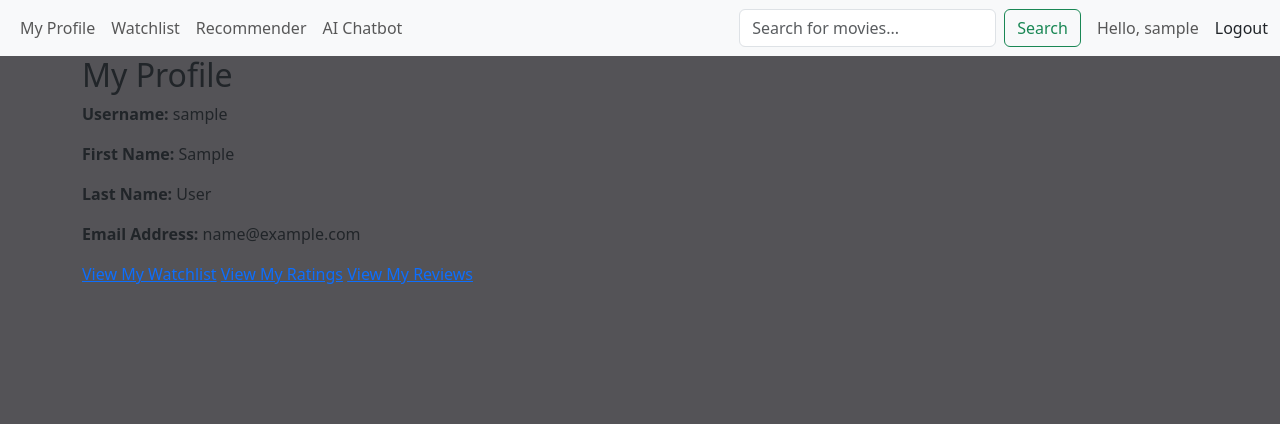
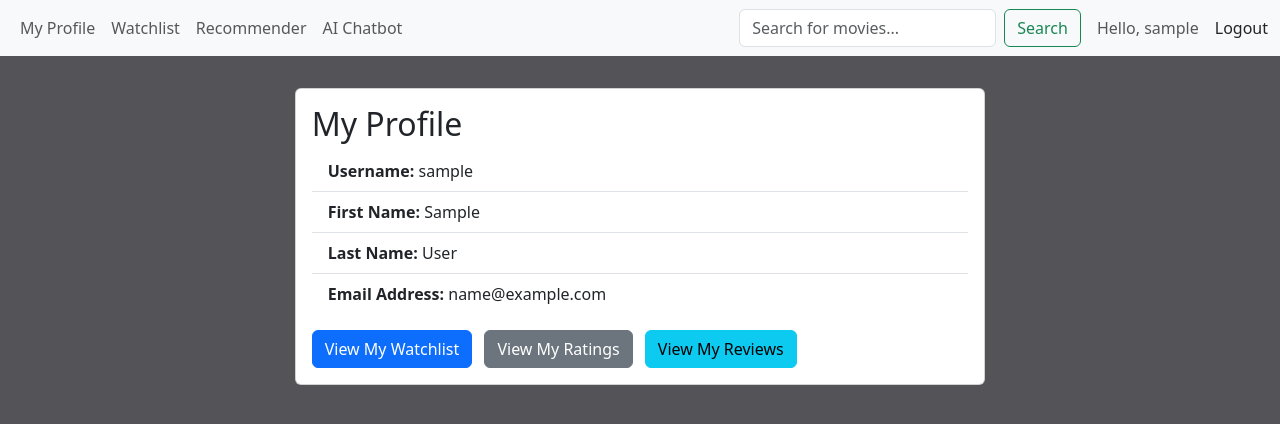
Before and after one commit to tahirkhan54321/Movie-Recommendation-Python, a Django app: page /profile/ in a window 1280 px wide. Shown: the top 424 px of the page. Run offline with Django 5.2, Linux system fonts and the light colour scheme; the visitor is signed in with stand-in values (Sample User, id 1).

Commit message:
Refactored user_profile to use bootstrap

```diff
--- a/base/templates/user_profile.html
+++ b/base/templates/user_profile.html
@@ -1,25 +1,36 @@
-{% extends 'base.html' %} {% block title %}My Profile{% endblock %}
+{% extends 'base.html' %}
+{% block title %}My Profile{% endblock %}
 {% block content %}
-<body>
-    <main class="user_profile">
-        {% if user.is_authenticated %}
-            <h2>My Profile</h2>
-            <!-- Basic info -->
-            <div class="profile-info">
-                <p><strong>Username:</strong> {{ user.username }}</p>
-                <p><strong>First Name:</strong> {{ user.first_name }}</p>
-                <p><strong>Last Name:</strong> {{ user.last_name }}</p>
-                <p><strong>Email Address:</strong> {{ user.email }}</p>
-            </div>
 
-            <a href="{% url 'watchlist' %}">View My Watchlist</a>
-            <a href="{% url 'user_ratings' %}">View My Ratings</a>
-            <a href="{% url 'user_reviews' %}">View My Reviews</a>
+<div class="container">
+    <div class="row justify-content-center p-3">
+        <div class="col-md-8 p-3">
+            {% if user.is_authenticated %}
+                <div class="card">
+                    <div class="card-body">
+                        <h2 class="card-title">My Profile</h2>
 
-        {% else %}
-            <p>You need to be logged in to view your profile.</p>
-        {% endif %}
-    </main>
-</body>
-</html>
+                        <ul class="list-group list-group-flush">
+                            <li class="list-group-item"><strong>Username:</strong> {{ user.username }}</li>
+                            <li class="list-group-item"><strong>First Name:</strong> {{ user.first_name }}</li>
+                            <li class="list-group-item"><strong>Last Name:</strong> {{ user.last_name }}</li>
+                            <li class="list-group-item"><strong>Email Address:</strong> {{ user.email }}</li>
+                        </ul>
+
+                        <div class="mt-3">
+                            <a href="{% url 'watchlist' %}" class="btn btn-primary me-2">View My Watchlist</a>
+                            <a href="{% url 'user_ratings' %}" class="btn btn-secondary me-2">View My Ratings</a>
+                            <a href="{% url 'user_reviews' %}" class="btn btn-info">View My Reviews</a>
+                        </div>
+                    </div>
+                </div>
+            {% else %}
+                <div class="alert alert-warning" role="alert">
+                    You need to be logged in to view your profile.
+                </div>
+            {% endif %}
+        </div>
+    </div>
+</div>
+
 {% endblock %}
```
